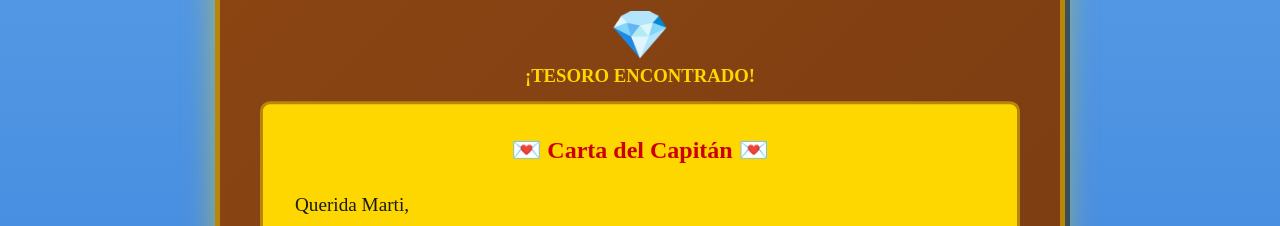
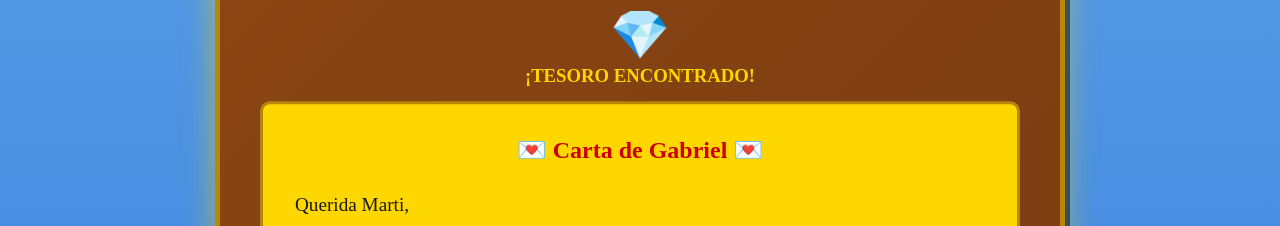
Before and after one commit to SKZGabo/Regalo-marti, an Astro site: page /regalo in a window 1280 px wide. Shown: the part 1500-1726 px from the top of the page. Built offline with nearby package versions, Linux system fonts and the light colour scheme; Astro itself is replaced by a stand-in of ours; a web font is replaced by a local one.

Commit message:
Actualizando el texto de la carta

```diff
--- a/src/components/TreasureChest.astro
+++ b/src/components/TreasureChest.astro
@@ -14,7 +14,7 @@ const { friendName = "Marti", message = "" } = Astro.props;
     <h2
       style="font-family: 'Pirata One', cursive; color: var(--wanted-red); margin-bottom: 1.5rem;"
     >
-      💌 Carta del Capitán 💌
+      💌 Carta de Gabriel 💌
     </h2>
 
     <div
```
